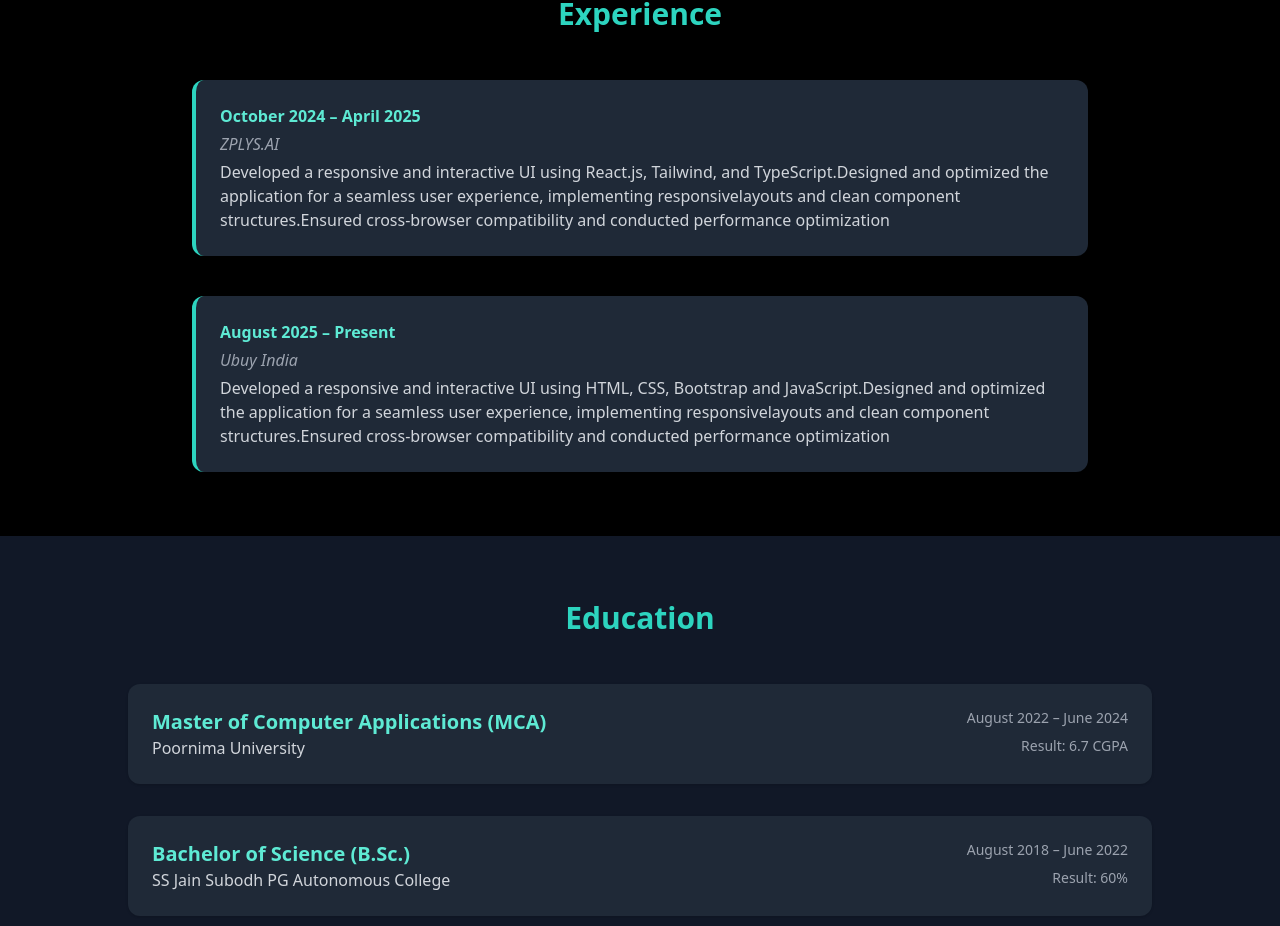
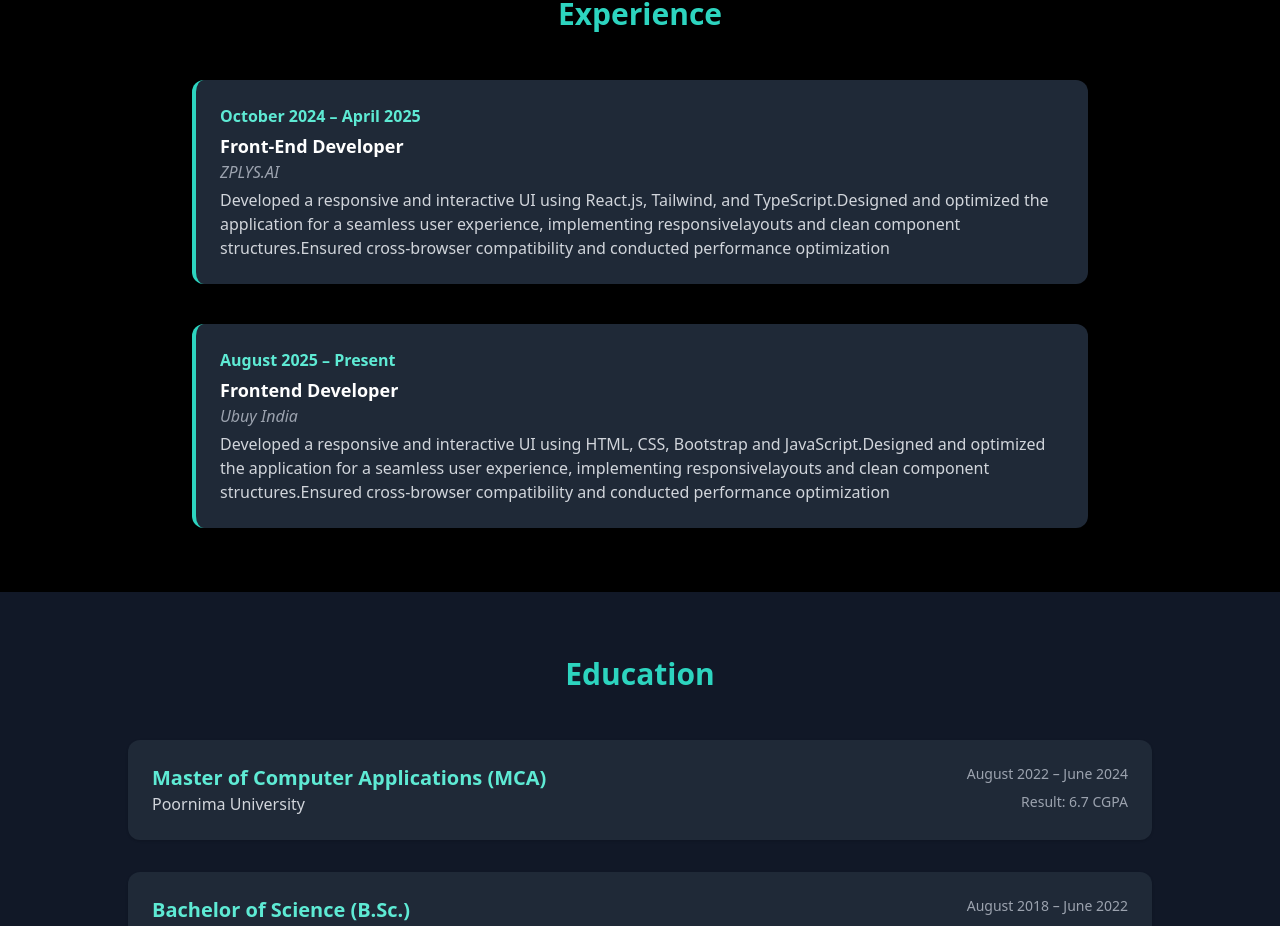
Before and after one commit to Kushal0jain/kushal-portfolio, a React (Create React App) app: page / in a window 1280 px wide. Shown: the part 2696-3622 px from the top of the page. Built offline with nearby package versions, Linux system fonts and the light colour scheme.

Commit message:
experience

```diff
--- a/src/components/Experience.jsx
+++ b/src/components/Experience.jsx
@@ -10,7 +10,7 @@ const Experience = () => {
           {experience.map((exp, idx) => (
             <div key={idx} className="relative bg-gray-800 p-6 rounded-xl pl-6 border-l-4 border-teal-400">
               <div className="mb-1 text-teal-300 font-semibold">{exp.duration}</div>
-              <h3 className="text-xl font-bold">{exp.title}</h3>
+              <h3 className="text-lg font-semibold">{exp.role}</h3>
               <p className="italic text-gray-400 mb-1">{exp.company}</p>
               <p className="text-gray-300">{exp.description}</p>
             </div>
--- a/src/data/experience.js
+++ b/src/data/experience.js
@@ -1,6 +1,6 @@
 const experience = [
     {
-      role: "Front-End Developer (Intern)",
+      role: "Front-End Developer",
       company: "ZPLYS.AI",
       duration: "October 2024 – April 2025",
       location: "Hybrid",
```
